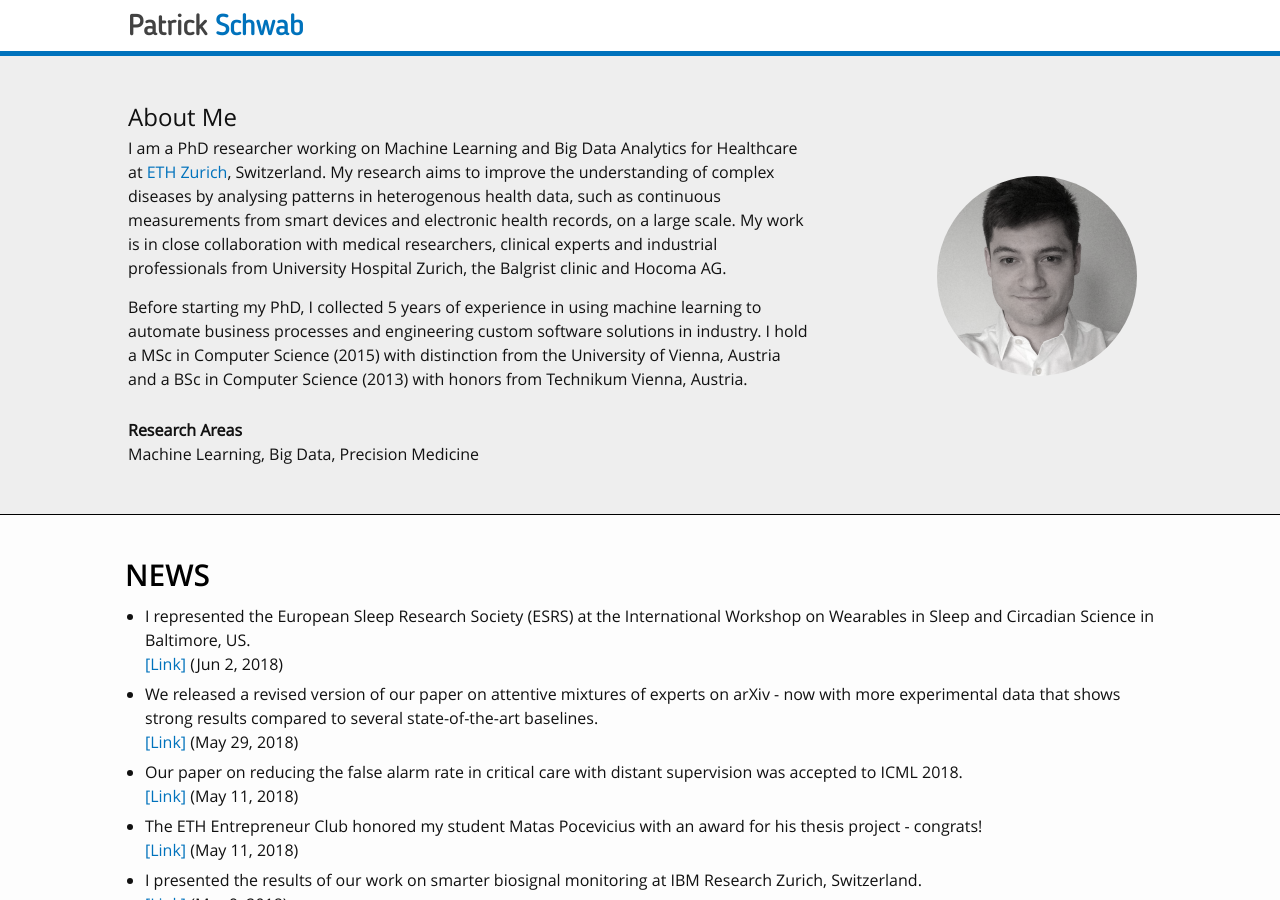
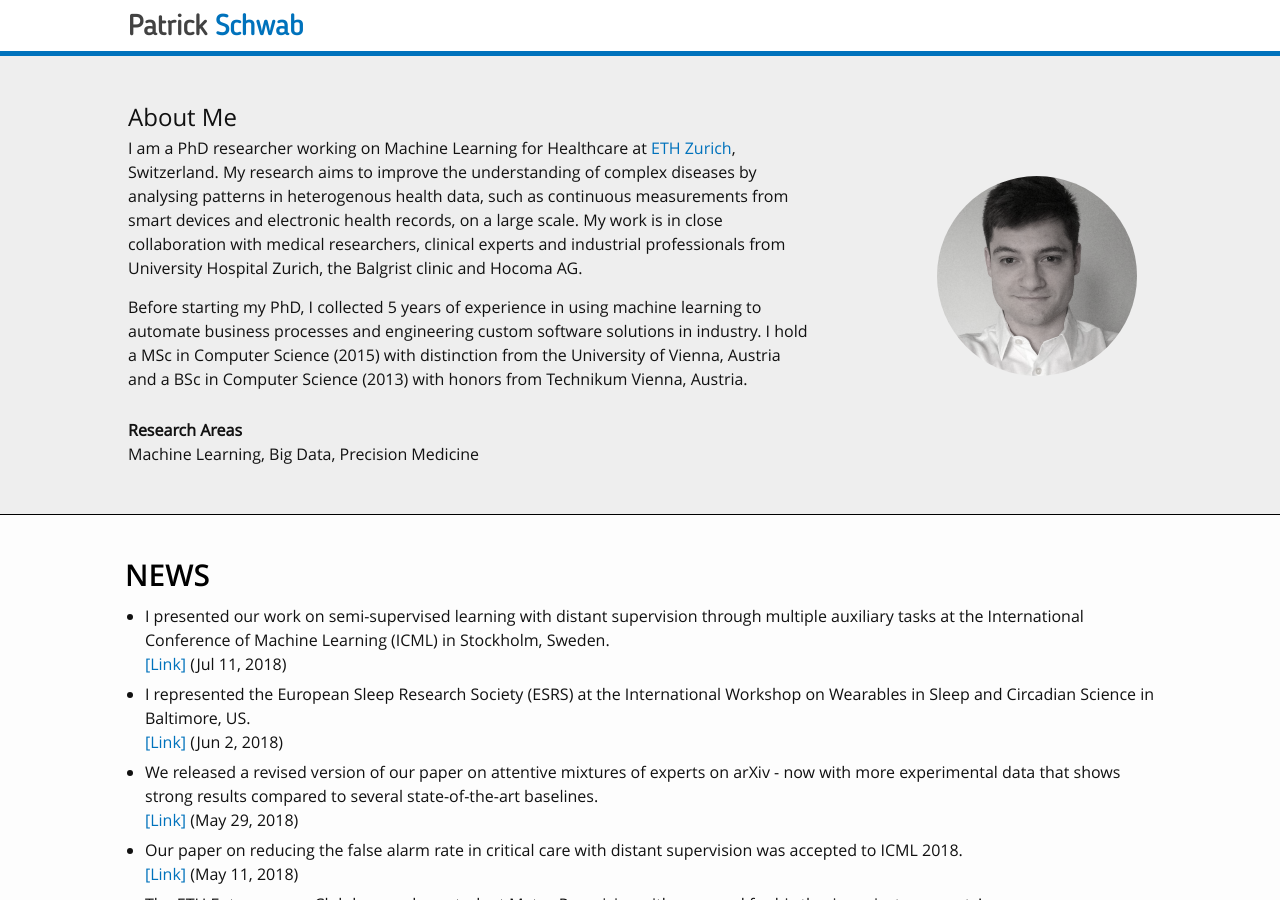
Before and after one commit to d909b/d909b.github.io, a Jekyll site: the page built from index.html, in a window 1280 px wide and 900 px high. Built offline with Jekyll 4.4.1, drawn with Linux system fonts in a browser that asks for light colours; nearby versions of some CDN libraries; library files that are not in the unit come from our copies.

Commit message:
Added ICML

```diff
--- a/index.html
+++ b/index.html
@@ -10,7 +10,7 @@ layout: default
           <h3>About Me</h3>
           <div class="container" style="margin-bottom:12px">
             <p>
-            I am a PhD researcher working on Machine Learning and Big Data Analytics for Healthcare at <a href="https://www.ethz.ch/en.html">ETH Zurich</a>, Switzerland. My research aims to improve the understanding of complex diseases by analysing patterns in heterogenous health data, such as continuous measurements from smart devices and electronic health records, on a large scale. My work is in close collaboration with medical researchers, clinical experts and industrial professionals from University Hospital Zurich, the Balgrist clinic and Hocoma AG.
+            I am a PhD researcher working on Machine Learning for Healthcare at <a href="https://www.ethz.ch/en.html">ETH Zurich</a>, Switzerland. My research aims to improve the understanding of complex diseases by analysing patterns in heterogenous health data, such as continuous measurements from smart devices and electronic health records, on a large scale. My work is in close collaboration with medical researchers, clinical experts and industrial professionals from University Hospital Zurich, the Balgrist clinic and Hocoma AG.
             </p>
 
             <p>
--- a/js/application.js
+++ b/js/application.js
@@ -135,6 +135,11 @@ app.controller('AppController', function($scope){
     ];
 
     $scope.news = [
+        {
+            title: "I presented our work on semi-supervised learning with distant supervision through multiple auxiliary tasks at the International Conference of Machine Learning (ICML) in Stockholm, Sweden.",
+            date: "2018-07-11",
+            link: "https://icml.cc/Conferences/2018/Schedule?day=2"
+        },
         {
             title: "I represented the European Sleep Research Society (ESRS) at the International Workshop on Wearables in Sleep and Circadian Science in Baltimore, US.",
             date: "2018-06-02",
```
